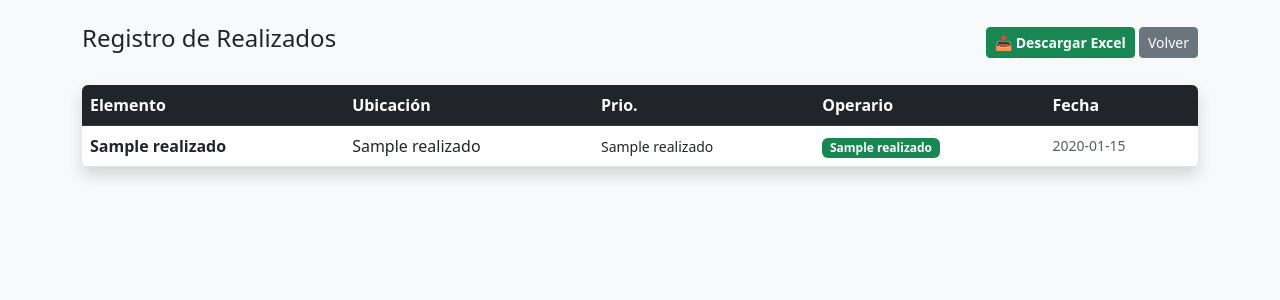
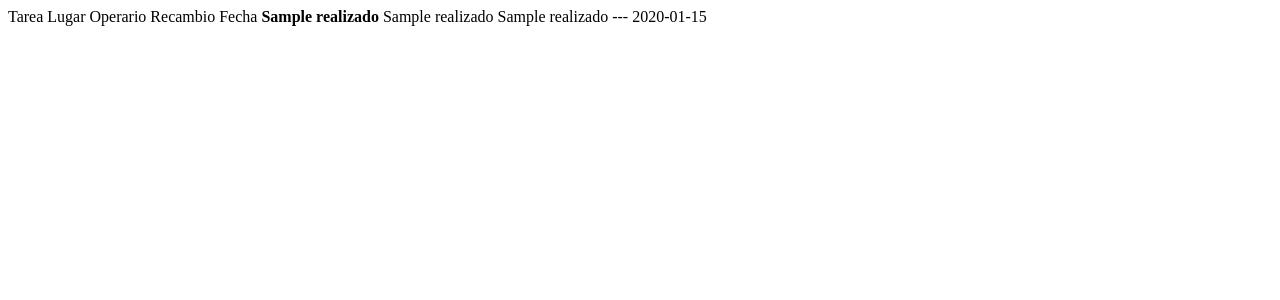
Before and after one commit to manin1985/mantenimiento-app, a Python web app: template templates/historial.html in a window 1280 px wide. Shown: the top 300 px of the page. Run offline with Jinja, Linux system fonts and the light colour scheme; the template is opened without the code that fills it: most values are stand-ins (such as "Sample title", 1, 10 or a date in 2020).

Commit message:
Update historial.html

```diff
--- a/templates/historial.html
+++ b/templates/historial.html
@@ -1,44 +1,20 @@
-<!DOCTYPE html>
-<html lang="es">
-<head>
-    <meta charset="UTF-8">
-    <meta name="viewport" content="width=device-width, initial-scale=1.0">
-    <title>Historial</title>
-    <link href="https://cdn.jsdelivr.net/npm/bootstrap@5.3.0/dist/css/bootstrap.min.css" rel="stylesheet">
-</head>
-<body class="bg-light">
-    <div class="container mt-4">
-        <div class="d-flex justify-content-between align-items-center mb-4">
-            <h4>Registro de Realizados</h4>
-            <div>
-                <a href="/exportar" class="btn btn-success btn-sm fw-bold">📥 Descargar Excel</a>
-                <a href="/" class="btn btn-secondary btn-sm">Volver</a>
-            </div>
-        </div>
-        <div class="table-responsive shadow bg-white rounded">
-            <table class="table table-hover align-middle mb-0">
 <thead class="table-dark">
     <tr>
-                        <th>Elemento</th>
-                        <th>Ubicación</th>
-                        <th>Prio.</th>
+        <th>Tarea</th>
+        <th>Lugar</th>
         <th>Operario</th>
+        <th>Recambio</th>
         <th>Fecha</th>
     </tr>
 </thead>
 <tbody>
     {% for r in realizados %}
     <tr>
-                        <td class="fw-bold">{{ r[1] }}</td>
+        <td><b>{{ r[1] }}</b></td>
         <td>{{ r[2] }}</td>
-                        <td><small>{{ r[6] }}</small></td>
-                        <td><span class="badge bg-success">{{ r[5] }}</span></td>
-                        <td class="small text-muted">{{ r[4].strftime('%d/%m/%Y %H:%M') if r[4].strftime else r[4] }}</td>
+        <td><span class="badge bg-primary">{{ r[5] }}</span></td>
+        <td class="small">{{ r[7] if r[7] else '---' }}</td>
+        <td class="small text-muted">{{ r[4].strftime('%d/%m %H:%M') if r[4].strftime else r[4] }}</td>
     </tr>
     {% endfor %}
 </tbody>
-            </table>
-        </div>
-    </div>
-</body>
-</html>
```
Lines whose indentation alone changed are shown as unchanged.
